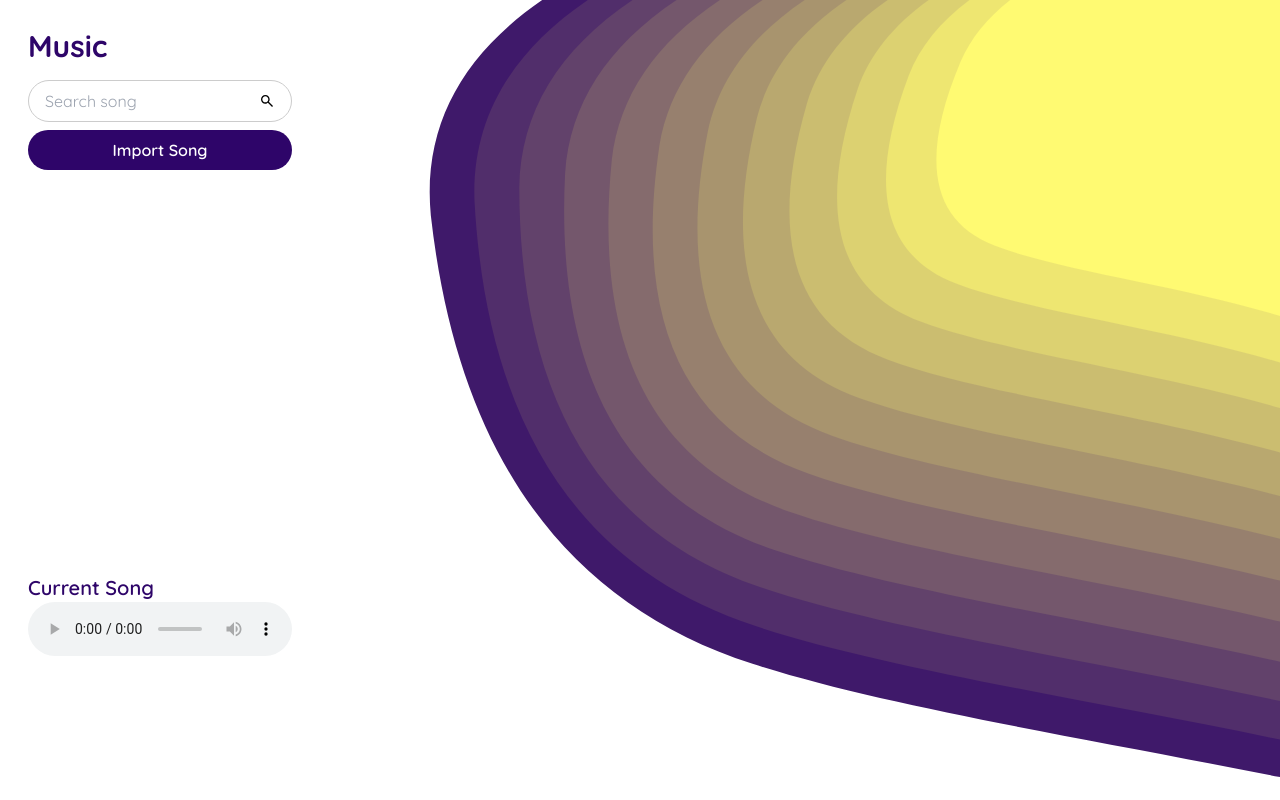
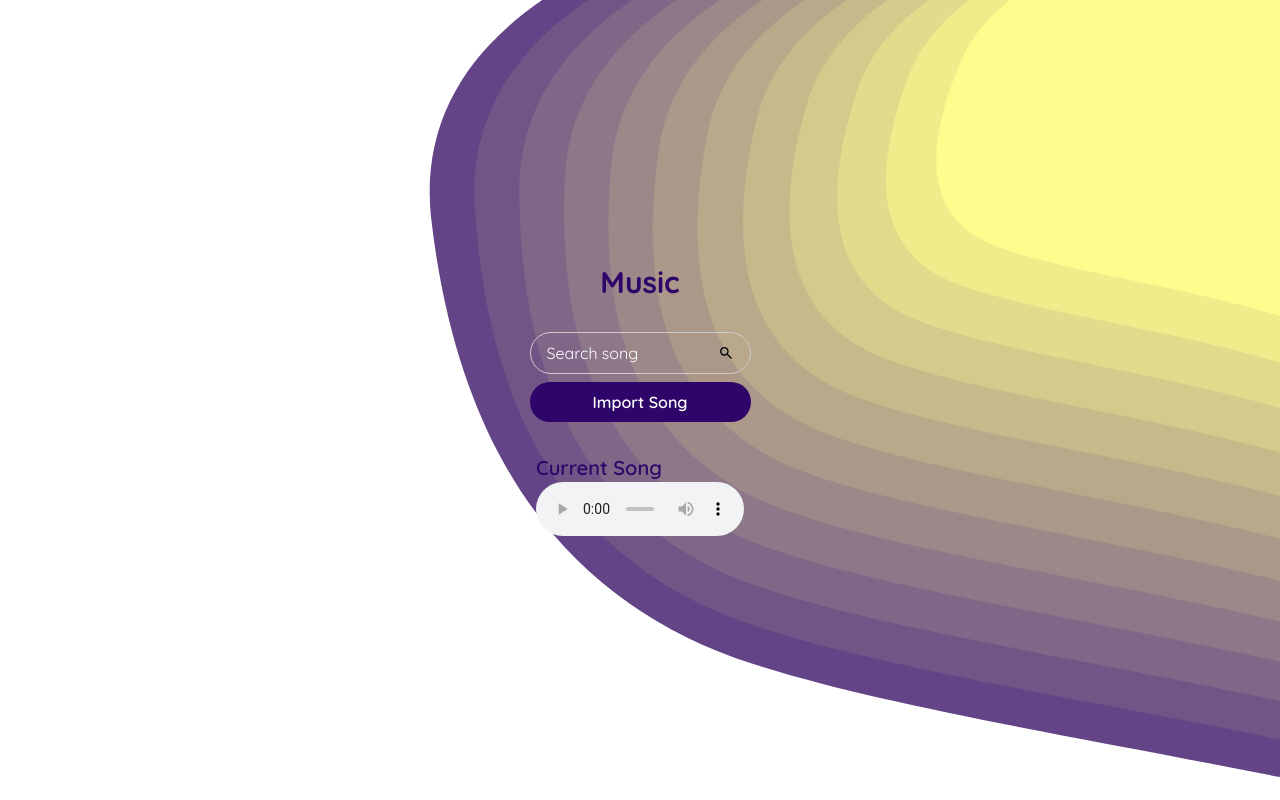
Before and after one commit to cesardarizaleta/React-Proyects, a React (Create React App) app in the folder music/: page / in a window 1280 px wide. Built offline with nearby package versions, Linux system fonts and the light colour scheme.

Commit message:
Mas Simple

```diff
--- a/music/src/App.css
+++ b/music/src/App.css
@@ -4,6 +4,17 @@
     background-image: url('resources/cool-background.svg');
     background-size: cover;
     overflow: hidden;
+}
+
+#content {
+    display: flex;
+    flex-direction: column;
+    align-items: center;
+    justify-content: center;
+    width: 100vw;
+    height: 100%;
+    gap: 2em;
+    background-color: #ffffff30;
 }
 
 * {
@@ -20,17 +31,15 @@
     cursor:text;
 }
 
+#searchbar input::placeholder {
+    color: #fff;
+}
+
 #searchbar:hover {
     border: 1px solid rgb(46, 5, 105);
 }
 
-#file {
-    width: 100%;
-    border: none;
-    padding: .5em 1em;
-    border-radius: 2em;
-    background-color: rgb(46, 5, 105);
-}
+
 
 input[type="file"] {
     display: none;
@@ -54,10 +63,6 @@ input[type="file"] {
         text-align: end;
     }
 
-    ul {
-        display: none;
-    }
-
 
     #App {
         overflow: hidden;
--- a/music/src/App.js
+++ b/music/src/App.js
@@ -20,11 +20,9 @@ const App = () => {
           </div>
           <File />
         </div>
-        <ul className='h-1/2 p-4'>
-        </ul>
         <div>
           <h2 className='text-xl font-semibold'>Current Song</h2>
-          <audio className='w-full' controls></audio>
+          <audio className='w-52' controls></audio>
         </div>
       </div>
     </div>
```
